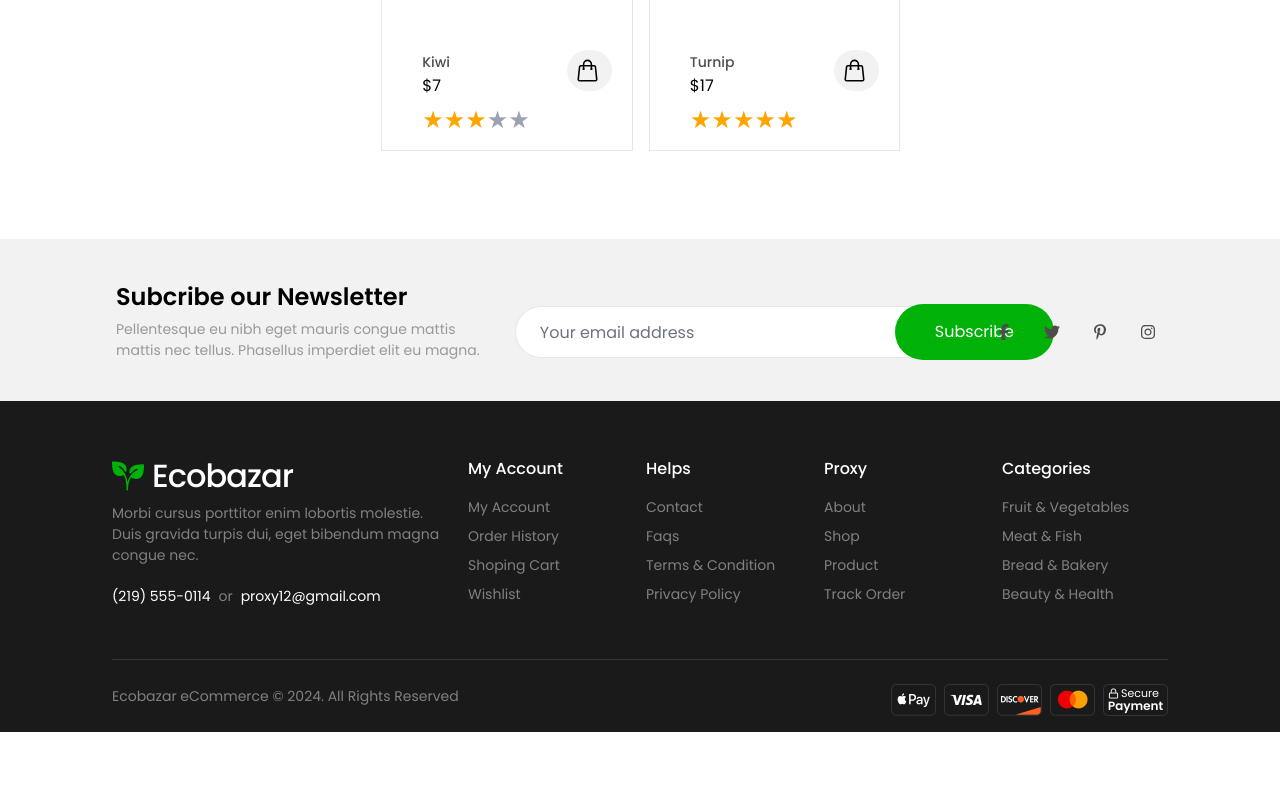
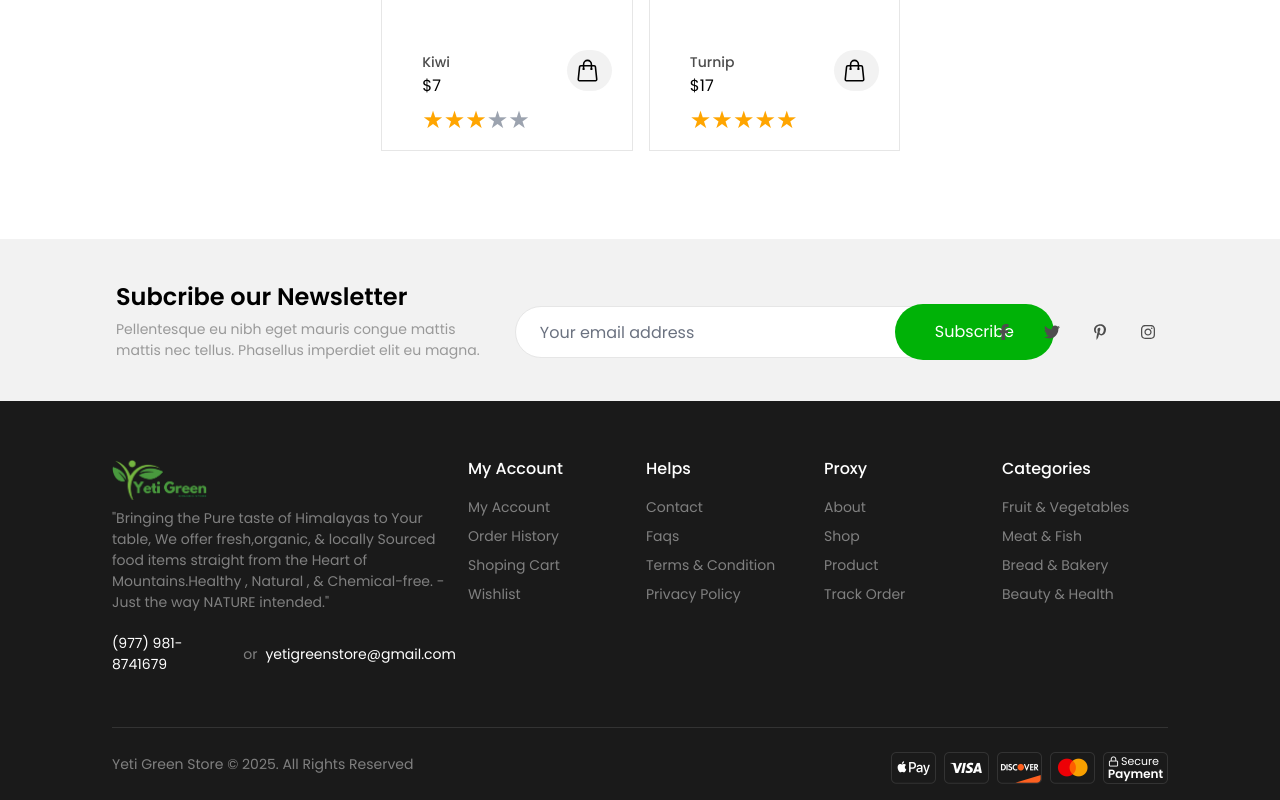
Before and after one commit to Surajrd342/Yeti-Organic-Farm, a React (Vite) app: page /allproducts in a window 1280 px wide. Shown: the part 3688-4488 px from the top of the page. Before the commit the page ends 4420 px from the top, so only its background shows below. Built offline with nearby package versions, Linux system fonts and the light colour scheme.

Commit message:
Footer Done

```diff
--- a/src/component/Footer/Footer.jsx
+++ b/src/component/Footer/Footer.jsx
@@ -1,4 +1,4 @@
-import logo from "../../assets/logo2.png";
+import logo from "../../assets/logoWeb.png";
 import applepay from "../../assets/ApplePay.png";
 import visa from "../../assets/Visa.png";
 import discover from "../../assets/Discover.png";
@@ -12,21 +12,23 @@ function Footer() {
       <div className="grid md:grid-cols-12 gap-3 mt-10 mb-10">
         <div className="col-span-4 mb-3">
           <NavLink to="/">
-            <div className="w-[183px] h-[38px]">
+            <div className="w-28 lg:w-24">
               <img src={logo} alt="logo" />
             </div>
           </NavLink>
           <p className="text-[#808080] text-[14px] leading-[21px] mt-2 lg:w-[336px]">
-            Morbi cursus porttitor enim lobortis molestie. Duis gravida turpis
-            dui, eget bibendum magna congue nec.
+            "Bringing the Pure taste of Himalayas to Your table, We offer
+            fresh,organic, & locally Sourced food items straight from the Heart
+            of Mountains.Healthy , Natural , & Chemical-free. - Just the way
+            NATURE intended."
           </p>
           <div className="lg:flex gap-2 items-center mt-5">
             <p className="text-[14px] leading-[21px] text-white hover:decoration-solid hover:underline hover:decoration-[#00b207] hover:decoration-2 hover:underline-offset-8 ">
-              (219) 555-0114
+              (977) 981-8741679
             </p>
             <p className="text-[14px] leading-[21px] text-[#808080]">or</p>
             <p className="text-[14px] leading-[21px] text-white hover:decoration-solid hover:underline hover:decoration-[#00b207] hover:decoration-2 hover:underline-offset-8 ">
-              proxy12@gmail.com
+              yetigreenstore@gmail.com
             </p>
           </div>
         </div>
@@ -78,7 +80,7 @@ function Footer() {
 
       <div className="md:flex justify-between items-center pt-4 border-t-[1px] border-[#333333] space-y-2">
         <p className="text-[#808080] text-[14px] leading-[21px] text-center">
-          Ecobazar eCommerce © 2024. All Rights Reserved
+          Yeti Green Store © 2025. All Rights Reserved
         </p>
         <div className="flex gap-2 h-[32px] justify-center">
           <div className="flex  gap-2">
```
